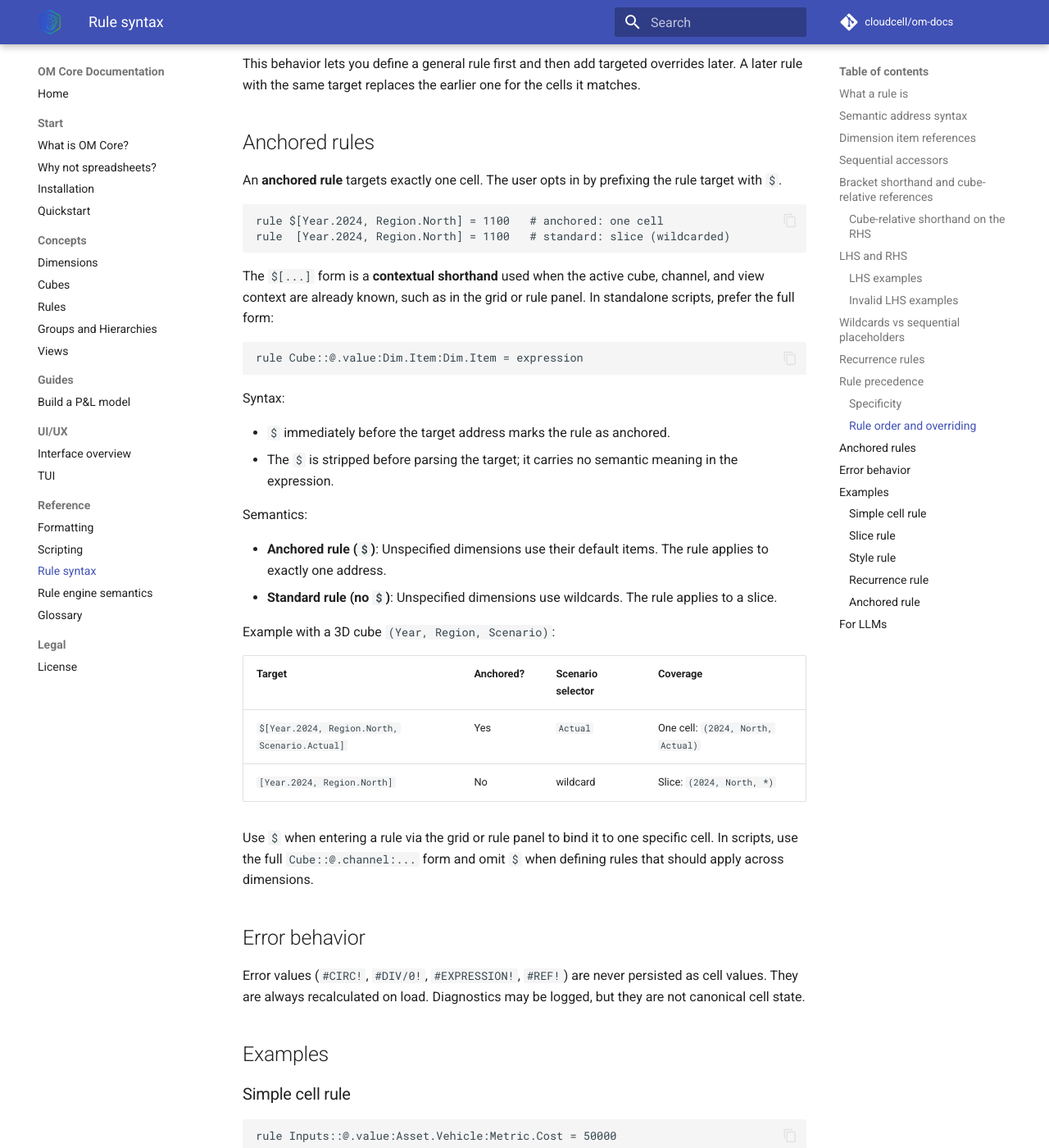
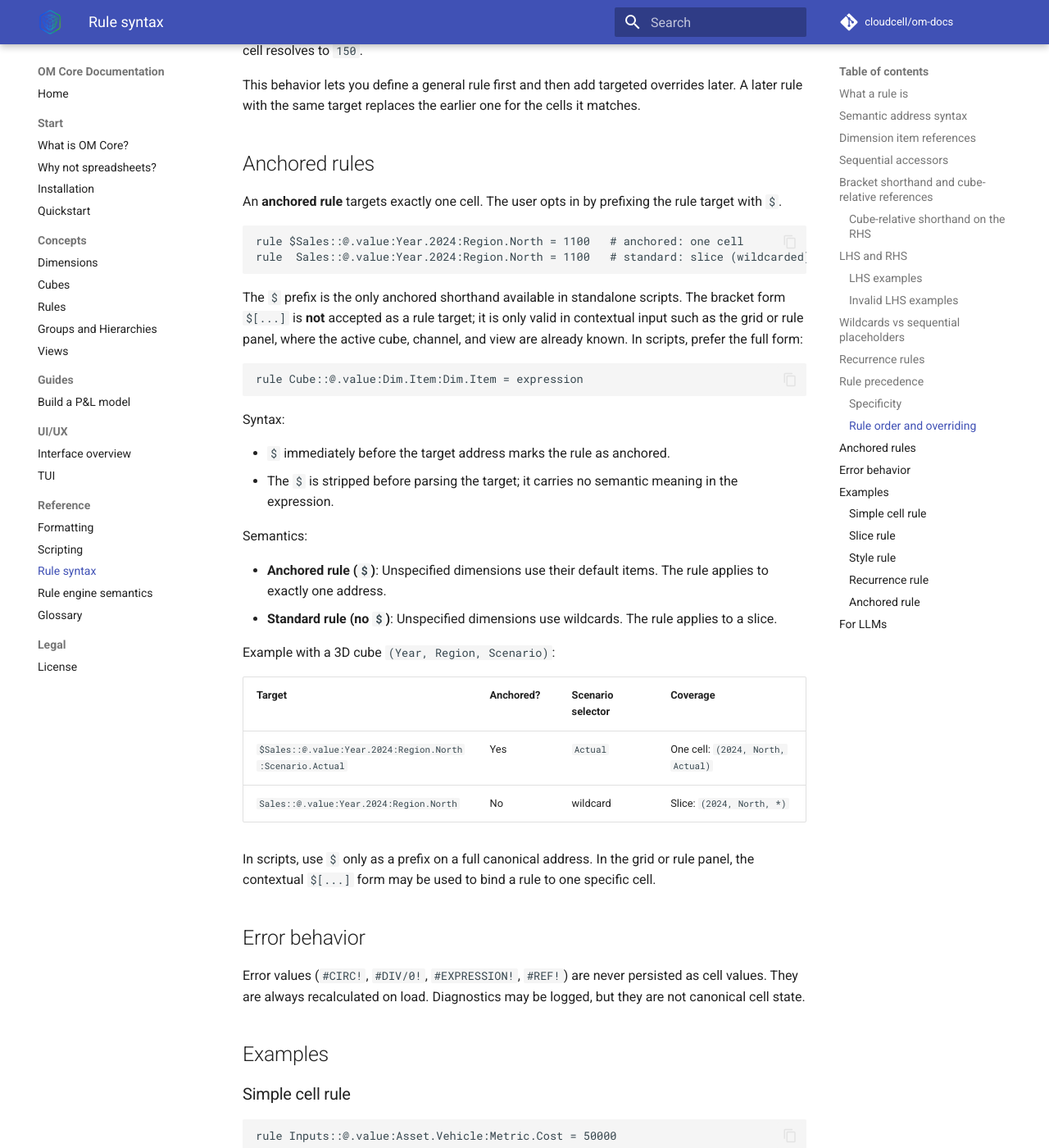
Before and after one commit to cloudcell/om-docs, an MkDocs documentation site: the page built from docs/reference/rule-syntax.md, in a window 1280 px wide and 1400 px high, scrolled down 5300 px. Shown: the whole window at 82% size. Built offline with MkDocs 1.6.1 and Material for MkDocs 9.7.7, drawn with Linux system fonts in a browser that asks for light colours; comment, search, counter and statistics services are not loaded; some of the changed text lies outside the part shown.

Commit message:
docs: update rule_order references, clarify dimension binding defaults, fix anchored rule syntax examples, and add use command documentation

````diff
--- a/docs/reference/rule-syntax.md
+++ b/docs/reference/rule-syntax.md
@@ -96,7 +96,7 @@ This is **not** the same as `Year[2026]`. Bracket shorthand applies to a full cu
 
 ### Cube-relative shorthand on the RHS
 
-RHS references may use cube-relative shorthand. If a referenced cube shares a dimension with the current target cell, OM Core binds that dimension from the current evaluation context, provided the binding is unambiguous. Dimensions that do not exist in the referenced cube are ignored. A fully explicit address is always safer and required when the shorthand would be ambiguous.
+RHS references may use cube-relative shorthand. If a referenced cube shares a dimension with the current target cell, OM Core binds that dimension from the current evaluation context, provided the binding is unambiguous. Dimensions that do not exist in the referenced cube are not carried over; they default to the first item of that dimension in the target cube. A fully explicit address is always safer and required when the shorthand would be ambiguous.
 
 For example, if the target cell is `AnnualDep::Asset.Vehicle:Year.2026`, then this shorthand:
 
@@ -104,7 +104,7 @@ For example, if the target cell is `AnnualDep::Asset.Vehicle:Year.2026`, then th
 Inputs::[Metric.Cost]
 ```
 
-carries over the shared `Asset.Vehicle` context to resolve `Inputs::Asset.Vehicle:Metric.Cost`. The `Year` dimension is not carried over because `Inputs` does not have a `Year` dimension.
+carries over the shared `Asset.Vehicle` context to resolve `Inputs::Asset.Vehicle:Metric.Cost`. The `Year` dimension is not carried over because `Inputs` does not have a `Year` dimension; it would default to the first `Year` item of `Inputs` if that dimension existed there.
 
 Use the full semantic address whenever you need to read from a different context than the current target cell.
 
@@ -198,11 +198,11 @@ This behavior lets you define a general rule first and then add targeted overrid
 An **anchored rule** targets exactly one cell. The user opts in by prefixing the rule target with `$`.
 
 ```text
-rule $[Year.2024, Region.North] = 1100   # anchored: one cell
-rule  [Year.2024, Region.North] = 1100   # standard: slice (wildcarded)
+rule $Sales::@.value:Year.2024:Region.North = 1100   # anchored: one cell
+rule  Sales::@.value:Year.2024:Region.North = 1100   # standard: slice (wildcarded)
 ```
 
-The `$[...]` form is a **contextual shorthand** used when the active cube, channel, and view context are already known, such as in the grid or rule panel. In standalone scripts, prefer the full form:
+The `$` prefix is the only anchored shorthand available in standalone scripts. The bracket form `$[...]` is **not** accepted as a rule target; it is only valid in contextual input such as the grid or rule panel, where the active cube, channel, and view are already known. In scripts, prefer the full form:
 
 ```text
 rule Cube::@.value:Dim.Item:Dim.Item = expression
@@ -222,10 +222,10 @@ Example with a 3D cube `(Year, Region, Scenario)`:
 
 | Target | Anchored? | Scenario selector | Coverage |
 | --- | --- | --- | --- |
-| `$[Year.2024, Region.North, Scenario.Actual]` | Yes | `Actual` | One cell: `(2024, North, Actual)` |
-| `[Year.2024, Region.North]` | No | wildcard | Slice: `(2024, North, *)` |
+| `$Sales::@.value:Year.2024:Region.North:Scenario.Actual` | Yes | `Actual` | One cell: `(2024, North, Actual)` |
+| `Sales::@.value:Year.2024:Region.North` | No | wildcard | Slice: `(2024, North, *)` |
 
-Use `$` when entering a rule via the grid or rule panel to bind it to one specific cell. In scripts, use the full `Cube::@.channel:...` form and omit `$` when defining rules that should apply across dimensions.
+In scripts, use `$` only as a prefix on a full canonical address. In the grid or rule panel, the contextual `$[...]` form may be used to bind a rule to one specific cell.
 
 ## Error behavior
 
@@ -261,7 +261,7 @@ rule BS::@.value:BS.Cash:* = IF(POS(Year)=1, Drivers::@.value:Driver.OpeningCash
 ### Anchored rule
 
 ```text
-rule $[Year.2024, Region.North] = 1100
+rule $Sales::@.value:Year.2024:Region.North = 1100
 ```
 
 Prefer the full script form in standalone `.openm` files:
@@ -279,7 +279,7 @@ When generating rule syntax:
 - Use `[THIS]` for the current item, `[PREV]` / `[NEXT]` for recurrence on the RHS only.
 - Use `*` for slice wildcards on the LHS.
 - Use cube-relative shorthand (`Cube::[Dim.Item]`) only when the context binding is unambiguous.
-- Use `$` only for contextual input such as the grid or rule panel; in scripts, use the full `Cube::@.channel:...` form.
+- Use `$` only as a prefix on a full canonical address in scripts. Avoid the `$[...]` bracket form in standalone `.openm` files.
 - Avoid `PREV` / `NEXT` / `FIRST` / `LAST` on the LHS.
 - Avoid mixing `PREV` and `NEXT` in the same rule.
 - Reference cells by stable semantic address, not grid coordinates.
````
Also changed, not shown: docs/reference/rule-engine-semantics.md (+5 -5 lines), docs/reference/scripting.md (+19 -6 lines).
